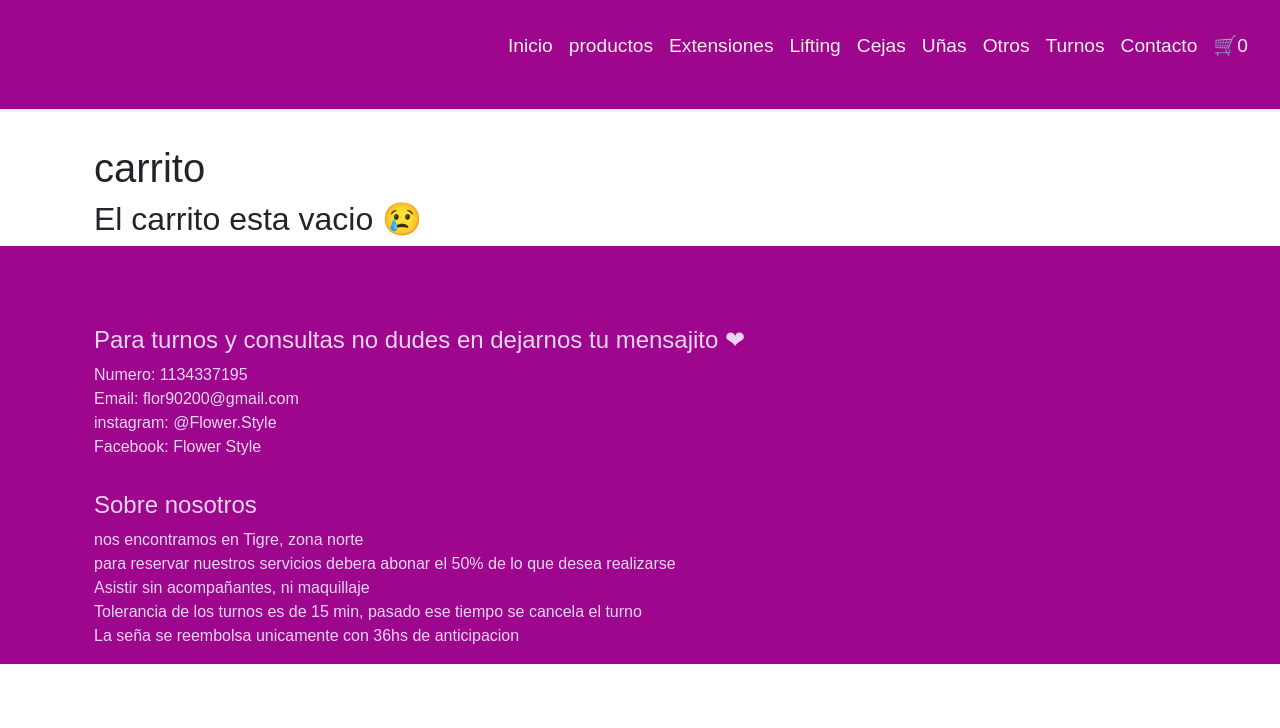
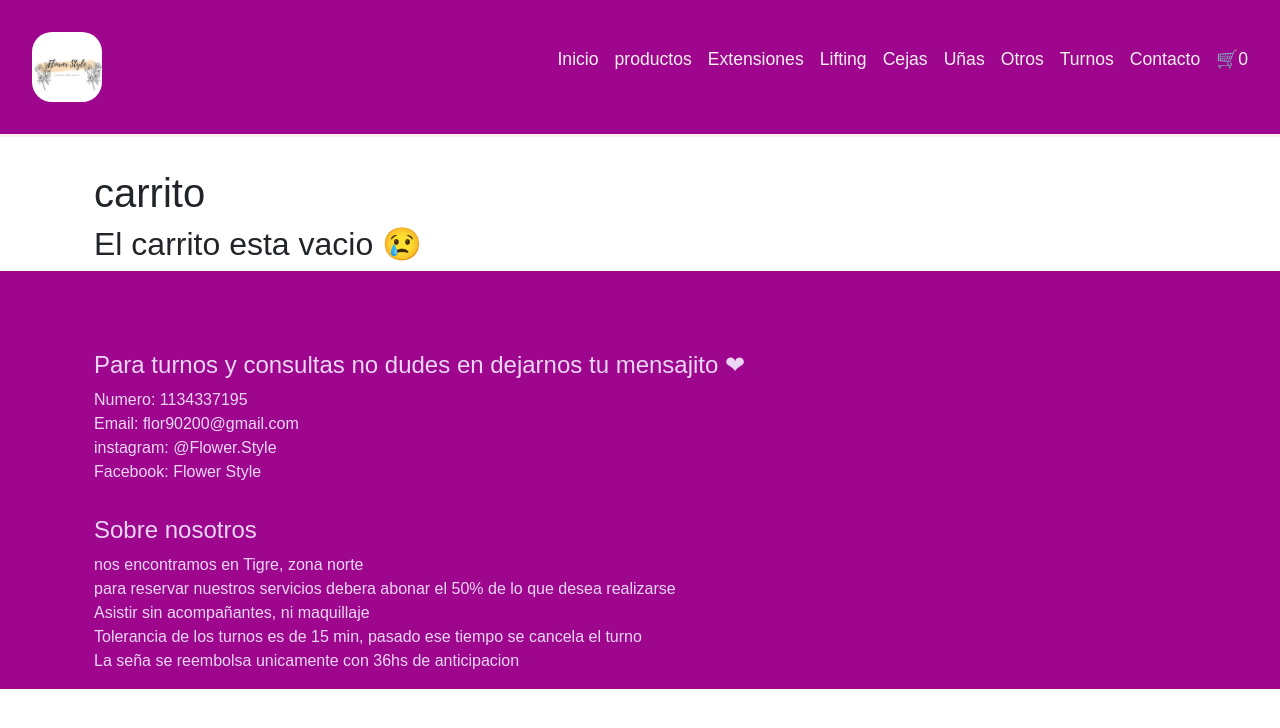
Before and after one commit to flor90200/react-proyecto, a React (Create React App) app: page /carrito in a window 1280 px wide. Shown: the top 728 px of the page. Built offline with nearby package versions, Linux system fonts and the light colour scheme.

Commit message:
correccion de algunas cosas

```diff
--- a/package.json
+++ b/package.json
@@ -6,6 +6,7 @@
     "@testing-library/jest-dom": "^5.16.5",
     "@testing-library/react": "^13.4.0",
     "@testing-library/user-event": "^13.5.0",
+    "bootstrap": "^5.3.0",
     "firebase": "^9.22.2",
     "react": "^18.2.0",
     "react-dom": "^18.2.0",
--- a/src/components/Item.jsx
+++ b/src/components/Item.jsx
@@ -1,19 +1,22 @@
-import React from "react";
-import { Link } from "react-router-dom";
-const Item = ({producto}) =>{
-    return (
 
-   <div className="producto">
-       <img src={producto.img} alt= {producto.titulo}/>
+
+
+import React from 'react'
+import { Link } from 'react-router-dom'
+import { toCapital } from './helpers/toCapital'
+
+const Item = ( {producto} ) => {
+  return (
+    <div className="producto">
+        <img src={producto.img} alt={producto.titulo} />
         <div>
-        <h4>{producto.titulo}</h4>
-        <p> Precio: ${producto.precio}</p>
-        <p> Categoria: {producto.categoria}</p>
-        <p>{producto.descripcion}</p>
-        <Link className="ver-mas" to={`/item/${producto.id}`}>ver-mas</Link>
+            <h4>{producto.titulo}</h4>
+            <p>Precio: ${producto.precio}</p>
+            <p>Categoría: {toCapital(producto.categoria)}</p>
+            <Link className="ver-mas" to={`/item/${producto.id}`}>Ver más</Link>
+        </div>
     </div>
-    </div>
-    )
+  )
 }
 
 export default Item
--- a/src/components/ItemListContainer.jsx
+++ b/src/components/ItemListContainer.jsx
@@ -9,7 +9,7 @@ import { db } from "../firebase/config";
 const ItemListContainer = () => {
  const [productos, setProductos] = useState([]);
    const categoria = useParams().categoria;
-   const [titulo] = useState("Productos");
+   const [titulo] = useState("Carrito de compras ❤");
 
  useEffect(() => {
   const productosRef = collection(db, "productos");
--- a/src/components/Navbar.jsx
+++ b/src/components/Navbar.jsx
@@ -1,11 +1,13 @@
 import React from "react"
 import { Link } from "react-router-dom"
 import CartWidget from "./CartWidget"
-
+import logo from './assets/logo.jpg'
 const Navbar = ()=>{
     return(
         <nav className="navbar">
-            <Link to="./assets/logo.jpg" className="logo" />
+            <div className="logo">
+           <img src={logo} alt="" className="logo"/>
+            </div>
             <ul className="menu">
                 <li><Link to="/" className="menu-link">Inicio</Link></li>
                 <li><Link to="/productos" className="menu-link">productos</Link></li>
--- a/src/style.css
+++ b/src/style.css
@@ -30,10 +30,13 @@
 }
 
 .logo {
-    text-decoration: none;
-    color: black;
+   display: flex;
+  align-items: center;
+   height: 70px;
+   border-radius: 20px;
+   max-height: 200px;
+}
 
-}
 
 .menu {
     list-style-type: none;
@@ -45,7 +48,7 @@
 .menu-link {
     text-decoration: none;
     color: rgb(245, 239, 239);
-    font-size: 1.2rem;
+    font-size: 1.1rem;
 }
 
 .menu-link:hover {
@@ -58,13 +61,21 @@
     gap: 2rem;
     padding-block: 2rem;
 
+
 }
 
 .producto {
     display: flex;
     flex-direction: column;
-    border-radius: 1rem;
+    border-radius: 20px;
+    border: 3px solid rgb(244, 188, 225);
+    box-shadow: rgba(240, 46, 170, 0.4) 0px 5px, rgba(240, 46, 170, 0.3) 0px 10px, rgba(240, 46, 170, 0.2) 0px 15px, rgba(240, 46, 170, 0.1) 0px 20px, rgba(240, 46, 170, 0.05) 0px 25px;
+    transition: 0.4s;
+    width: 18rem;
     overflow: hidden;
+}
+.producto:hover{
+    scale: 1.04;
 }
 
 .producto > div {
@@ -79,6 +90,7 @@
     width: 100%;
     aspect-ratio: 2/1;
     object-fit: cover;
+
 }
 
 .producto .ver-mas {
```
Also changed, not shown: 1 other file (tests, documents, lock files or other folders).
